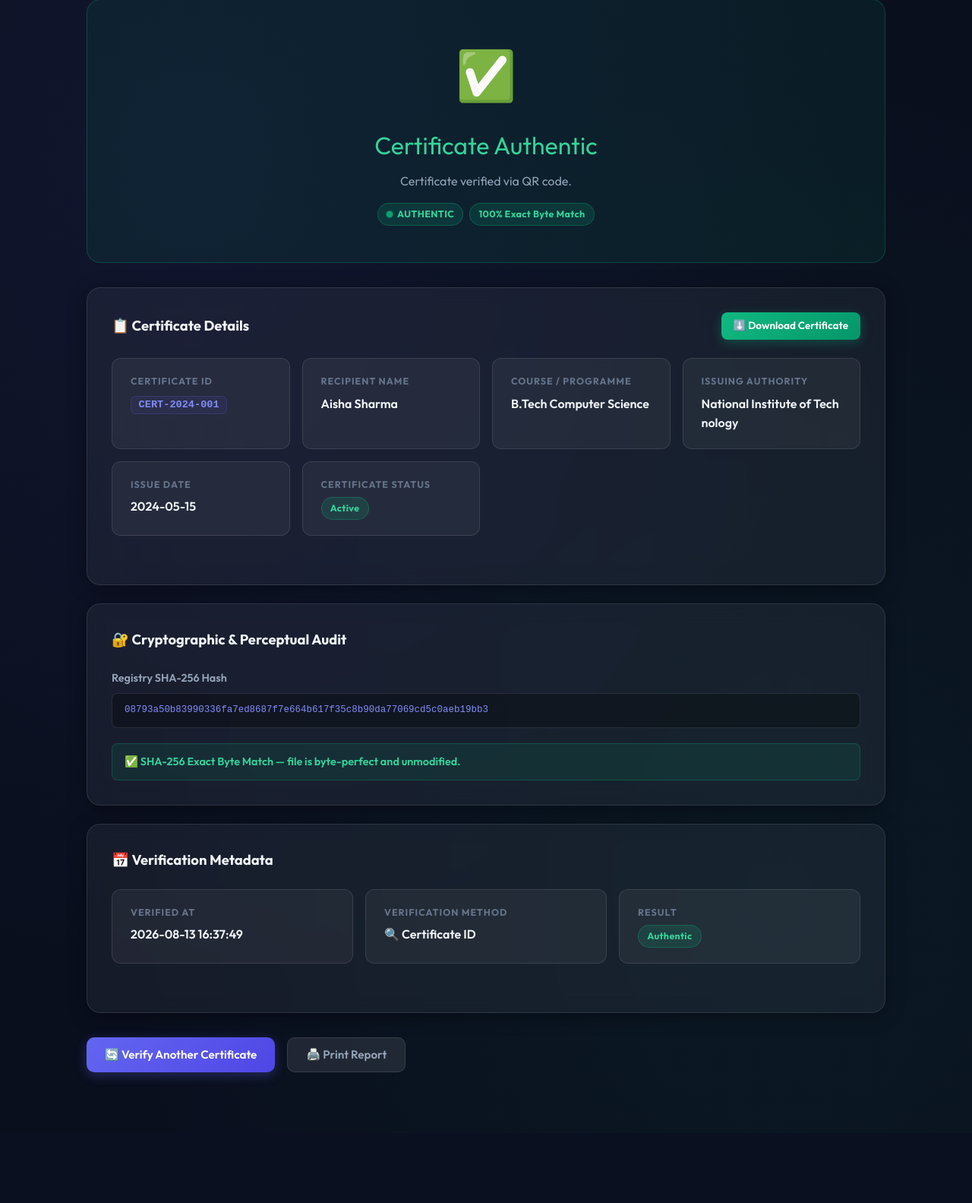
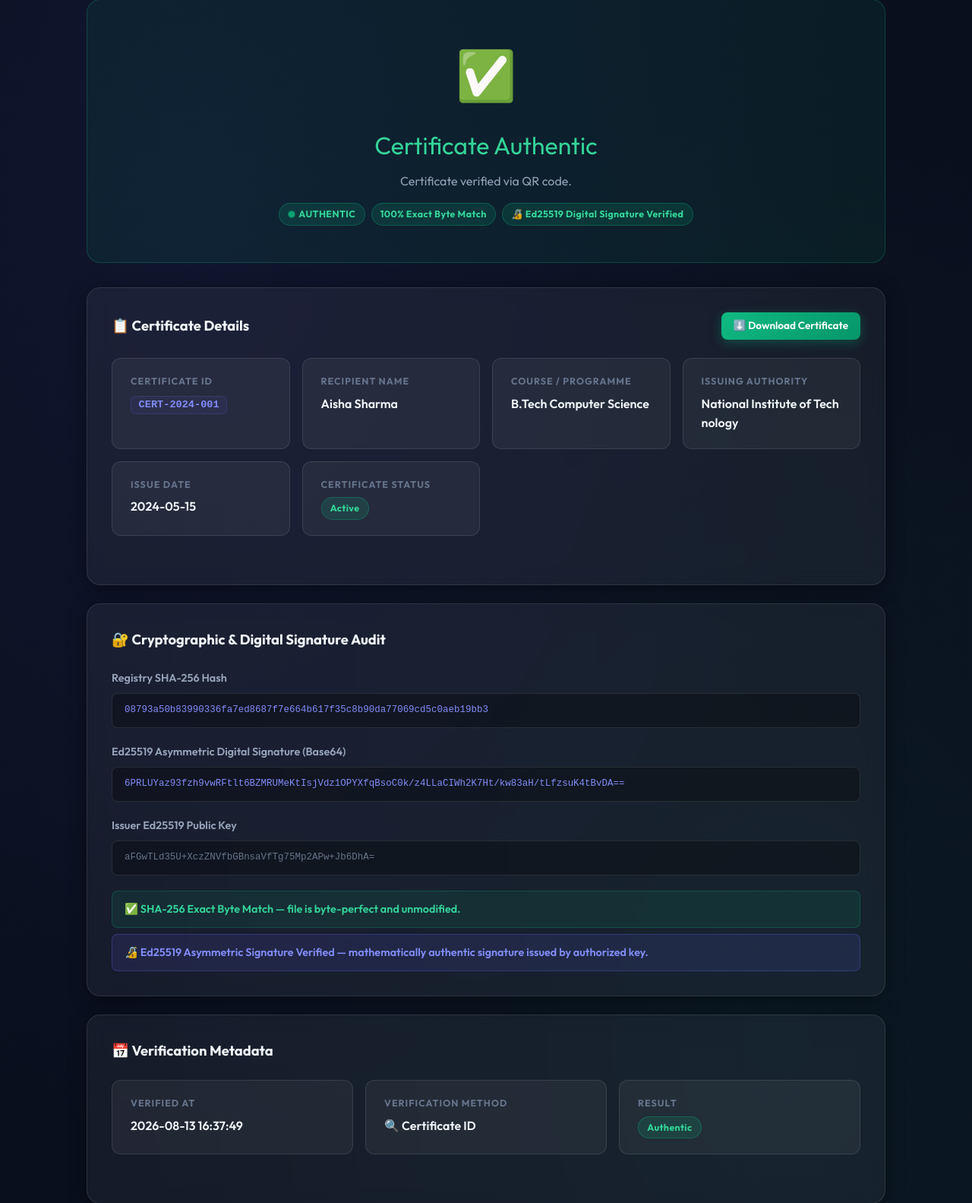
Before and after one commit to ranjithbrs/CertValid, a Flask app: page /verify/CERT-2024-001 in a window 1280 px wide. Shown: the part 113-1696 px from the top of the page at 76% size. Before the commit the page ends 1534 px from the top, so only its background shows below. Run offline with Flask 3, Linux system fonts and the light colour scheme; the visitor is signed in with stand-in values (Sample User, id 1); data comes from the database, SQL or seed files in the repository.

Commit message:
Upgrade 4: Implement Ed25519 Asymmetric Cryptographic Digital Signatures
- Generated Ed25519 private/public keypair in instance/keys/
- Added canonical payload construction & Ed25519 signing (sign_payload)
- Database schema migration: added signature column to certificates table
- Verified Ed25519 signatures mathematically on verification requests
- Added Ed25519 Digital Signature Verified badge & signature/public key view to result template
- Added cryptography to requirements.txt

```diff
--- a/app.py
+++ b/app.py
@@ -1,7 +1,7 @@
 """
 app.py - Flask application for the Certificate Verification & Management System.
 Handles public verification (file upload or cert ID), admin dashboard, certificate issuance.
-Includes rate limiting, anti-spam protection, security headers, pHash, and OCR text extraction.
+Includes rate limiting, anti-spam, security headers, pHash, OCR text extraction, and Ed25519 digital signatures.
 """
 
 import os
@@ -184,7 +184,6 @@ def generate_certificate_image(cert_data: dict, cert_id: str) -> str:
     save_path = os.path.join(CERT_FOLDER, filename)
     img.save(save_path, 'PNG')
 
-    # Compute pHash of generated image and update database record
     try:
         phash_str = str(imagehash.phash(img))
         db.update_certificate_phash(cert_id, phash_str)
@@ -230,6 +229,7 @@ def verify():
     ip      = request.remote_addr
     mode    = request.form.get('mode', 'file')
     now_str = datetime.now().strftime('%Y-%m-%d %H:%M:%S')
+    pub_key_b64 = db.get_public_key_b64()
 
     # ── Verify by Certificate ID ──
     if mode == 'id':
@@ -246,7 +246,13 @@ def verify():
                                    reason='Certificate ID not found in the registry.',
                                    cert=None, mode='id', computed_hash=None,
                                    computed_phash=None, match_type=None, visual_similarity=0.0,
-                                   ocr_cert_id=None, verified_at=now_str)
+                                   ocr_cert_id=None, signature_valid=False, public_key_b64=pub_key_b64,
+                                   verified_at=now_str)
+
+        sig_valid = False
+        if cert and cert.get('signature'):
+            payload = db.build_cert_payload(cert['cert_id'], cert['student_name'], cert['course_name'], cert['issue_date'], cert['file_hash'])
+            sig_valid = db.verify_payload_signature(payload, cert['signature'])
 
         if cert['status'] == 'revoked':
             db.log_verification(cert_id, None, None, 'REVOKED',
@@ -255,7 +261,8 @@ def verify():
                                    reason='This certificate has been officially revoked.',
                                    cert=cert, mode='id', computed_hash=None,
                                    computed_phash=None, match_type=None, visual_similarity=0.0,
-                                   ocr_cert_id=None, verified_at=now_str)
+                                   ocr_cert_id=None, signature_valid=sig_valid, public_key_b64=pub_key_b64,
+                                   verified_at=now_str)
 
         db.log_verification(cert_id, None, None, 'AUTHENTIC',
                             'Valid certificate ID found in registry.', ip)
@@ -263,7 +270,8 @@ def verify():
                                reason='Certificate ID verified successfully.',
                                cert=cert, mode='id', computed_hash=None,
                                computed_phash=None, match_type='exact', visual_similarity=100.0,
-                               ocr_cert_id=None, verified_at=now_str)
+                               ocr_cert_id=None, signature_valid=sig_valid, public_key_b64=pub_key_b64,
+                               verified_at=now_str)
 
     # ── Verify by File Upload ──
     if 'certificate' not in request.files or request.files['certificate'].filename == '':
@@ -310,6 +318,11 @@ def verify():
                 match_type = 'ocr'
                 similarity = 100.0
 
+    sig_valid = False
+    if cert and cert.get('signature'):
+        payload = db.build_cert_payload(cert['cert_id'], cert['student_name'], cert['course_name'], cert['issue_date'], cert['file_hash'])
+        sig_valid = db.verify_payload_signature(payload, cert['signature'])
+
     if not cert:
         db.log_verification(None, filename, computed_hash, 'INVALID',
                             'No matching certificate found by SHA-256, visual pHash, or OCR text.', ip)
@@ -318,7 +331,8 @@ def verify():
                                       'The file may have been altered significantly or was never issued.',
                                cert=None, mode='file', computed_hash=computed_hash,
                                computed_phash=computed_phash, match_type=None, visual_similarity=0.0,
-                               ocr_cert_id=None, verified_at=now_str)
+                               ocr_cert_id=None, signature_valid=False, public_key_b64=pub_key_b64,
+                               verified_at=now_str)
 
     if cert['status'] == 'revoked':
         db.log_verification(cert['cert_id'], filename, computed_hash, 'REVOKED',
@@ -328,6 +342,7 @@ def verify():
                                cert=cert, mode='file', computed_hash=computed_hash,
                                computed_phash=computed_phash, match_type=match_type,
                                visual_similarity=similarity, ocr_cert_id=ocr_cert_id,
+                               signature_valid=sig_valid, public_key_b64=pub_key_b64,
                                verified_at=now_str)
 
     if match_type == 'exact':
@@ -342,7 +357,8 @@ def verify():
                            reason=reason, cert=cert, mode='file',
                            computed_hash=computed_hash, computed_phash=computed_phash,
                            match_type=match_type, visual_similarity=similarity,
-                           ocr_cert_id=ocr_cert_id, verified_at=now_str)
+                           ocr_cert_id=ocr_cert_id, signature_valid=sig_valid,
+                           public_key_b64=pub_key_b64, verified_at=now_str)
 
 
 @app.route('/verify/<cert_id>')
@@ -352,6 +368,12 @@ def verify_by_id(cert_id):
     cert_id = cert_id.strip().upper()
     cert    = db.get_certificate_by_id(cert_id)
     now_str = datetime.now().strftime('%Y-%m-%d %H:%M:%S')
+    pub_key_b64 = db.get_public_key_b64()
+
+    sig_valid = False
+    if cert and cert.get('signature'):
+        payload = db.build_cert_payload(cert['cert_id'], cert['student_name'], cert['course_name'], cert['issue_date'], cert['file_hash'])
+        sig_valid = db.verify_payload_signature(payload, cert['signature'])
 
     if not cert:
         db.log_verification(cert_id, None, None, 'INVALID', 'QR scan: ID not found.', ip)
@@ -359,7 +381,8 @@ def verify_by_id(cert_id):
                                reason='Certificate ID not found in the registry.',
                                cert=None, mode='id', computed_hash=None,
                                computed_phash=None, match_type=None, visual_similarity=0.0,
-                               ocr_cert_id=None, verified_at=now_str)
+                               ocr_cert_id=None, signature_valid=False, public_key_b64=pub_key_b64,
+                               verified_at=now_str)
 
     if cert['status'] == 'revoked':
         db.log_verification(cert_id, None, None, 'REVOKED', 'QR scan: certificate revoked.', ip)
@@ -367,14 +390,16 @@ def verify_by_id(cert_id):
                                reason='This certificate has been officially revoked.',
                                cert=cert, mode='id', computed_hash=None,
                                computed_phash=None, match_type=None, visual_similarity=0.0,
-                               ocr_cert_id=None, verified_at=now_str)
+                               ocr_cert_id=None, signature_valid=sig_valid, public_key_b64=pub_key_b64,
+                               verified_at=now_str)
 
     db.log_verification(cert_id, None, None, 'AUTHENTIC', 'QR scan: certificate verified.', ip)
     return render_template('result.html', status='AUTHENTIC',
                            reason='Certificate verified via QR code.',
                            cert=cert, mode='id', computed_hash=None,
                            computed_phash=None, match_type='exact', visual_similarity=100.0,
-                           ocr_cert_id=None, verified_at=now_str)
+                           ocr_cert_id=None, signature_valid=sig_valid, public_key_b64=pub_key_b64,
+                           verified_at=now_str)
 
 
 @app.route('/download/<cert_id>')
@@ -461,7 +486,7 @@ def admin_issue():
     except Exception as e:
         app.logger.error(f'Certificate image generation failed: {e}')
 
-    flash(f'Certificate issued successfully! ID: {cert_id}', 'success')
+    flash(f'Certificate issued successfully with Ed25519 digital signature! ID: {cert_id}', 'success')
     return redirect(url_for('admin_dashboard') + '?tab=registry')
 
 
--- a/requirements.txt
+++ b/requirements.txt
@@ -1,3 +1,4 @@
+cryptography>=41.0.0
 Flask>=2.3.0
 Flask-Limiter>=3.0.0
 ImageHash>=4.3.0
--- a/templates/result.html
+++ b/templates/result.html
@@ -42,6 +42,9 @@
             <span class="badge badge-authentic">👁️ {{ visual_similarity }}% Visual Match</span>
           {% elif match_type == 'ocr' %}
             <span class="badge badge-authentic">📄 OCR Text Extracted Match</span>
+          {% endif %}
+          {% if signature_valid %}
+            <span class="badge badge-authentic">🔏 Ed25519 Digital Signature Verified</span>
           {% endif %}
         </div>
       </div>
@@ -120,7 +123,7 @@
     <!-- Cryptographic & Perceptual Audit -->
     <div class="card fade-in-up" style="animation-delay:.2s; margin-bottom:1.5rem;">
       <div class="section-header">
-        <span class="section-title">🔐 Cryptographic & Perceptual Audit</span>
+        <span class="section-title">🔐 Cryptographic & Digital Signature Audit</span>
       </div>
 
       {% if computed_hash %}
@@ -142,6 +145,21 @@
           <div class="form-label">Registry SHA-256 Hash</div>
           <div class="hash-block">{{ cert.file_hash }}</div>
         </div>
+      {% endif %}
+
+      {% if cert and cert.signature %}
+        <div class="form-group">
+          <div class="form-label">Ed25519 Asymmetric Digital Signature (Base64)</div>
+          <div class="hash-block" style="color:var(--indigo-light);">{{ cert.signature }}</div>
+        </div>
+      {% endif %}
+
+      {% if public_key_b64 %}
+        <div class="form-group">
+          <div class="form-label">Issuer Ed25519 Public Key</div>
+          <div class="hash-block" style="color:var(--text-dim);">{{ public_key_b64 }}</div>
+        </div>
+      {% endif %}
 
       {% if match_type == 'exact' %}
         <div style="margin-top:.5rem; padding:.75rem 1rem; border-radius:8px; font-size:.9rem; font-weight:600; background: rgba(16,185,129,0.10); color: var(--emerald-light); border: 1px solid rgba(16,185,129,0.25);">
@@ -151,11 +169,20 @@
         <div style="margin-top:.5rem; padding:.75rem 1rem; border-radius:8px; font-size:.9rem; font-weight:600; background: rgba(16,185,129,0.10); color: var(--emerald-light); border: 1px solid rgba(16,185,129,0.25);">
           👁️ Perceptual Hash Match ({{ visual_similarity }}% Visual Similarity) — image is visually authentic (re-saved, compressed, or resized file).
         </div>
+      {% elif match_type == 'ocr' %}
+        <div style="margin-top:.5rem; padding:.75rem 1rem; border-radius:8px; font-size:.9rem; font-weight:600; background: rgba(16,185,129,0.10); color: var(--emerald-light); border: 1px solid rgba(16,185,129,0.25);">
+          📄 OCR Text Extraction Match — Certificate ID ({{ ocr_cert_id }}) successfully parsed from document page text.
+        </div>
       {% elif computed_hash %}
         <div style="margin-top:.5rem; padding:.75rem 1rem; border-radius:8px; font-size:.9rem; font-weight:600; background: rgba(239,68,68,0.10); color: var(--red-light); border: 1px solid rgba(239,68,68,0.25);">
           ⚠️ Hash Mismatch — file content differs significantly from registered copy.
         </div>
       {% endif %}
+
+      {% if signature_valid %}
+        <div style="margin-top:.5rem; padding:.75rem 1rem; border-radius:8px; font-size:.9rem; font-weight:600; background: rgba(99,102,241,0.12); color: var(--indigo-light); border: 1px solid rgba(99,102,241,0.3);">
+          🔏 Ed25519 Asymmetric Signature Verified — mathematically authentic signature issued by authorized key.
+        </div>
       {% endif %}
 
       {% if not computed_hash and not (cert and cert.file_hash) %}
@@ -179,7 +206,9 @@
           <div class="info-card-label">Verification Method</div>
           <div class="info-card-value">
             {% if mode == 'file' %}
-              {% if match_type == 'exact' %}📄 SHA-256 Byte Hash{% else %}👁️ Perceptual Visual Hash{% endif %}
+              {% if match_type == 'exact' %}📄 SHA-256 Byte Hash
+              {% elif match_type == 'visual' %}👁️ Perceptual Visual Hash
+              {% else %}📄 OCR Text Parsing{% endif %}
             {% else %}
               🔍 Certificate ID
             {% endif %}
```
Also changed, not shown: db.py (+99 -12 lines). Lines whose indentation alone changed are shown as unchanged.
